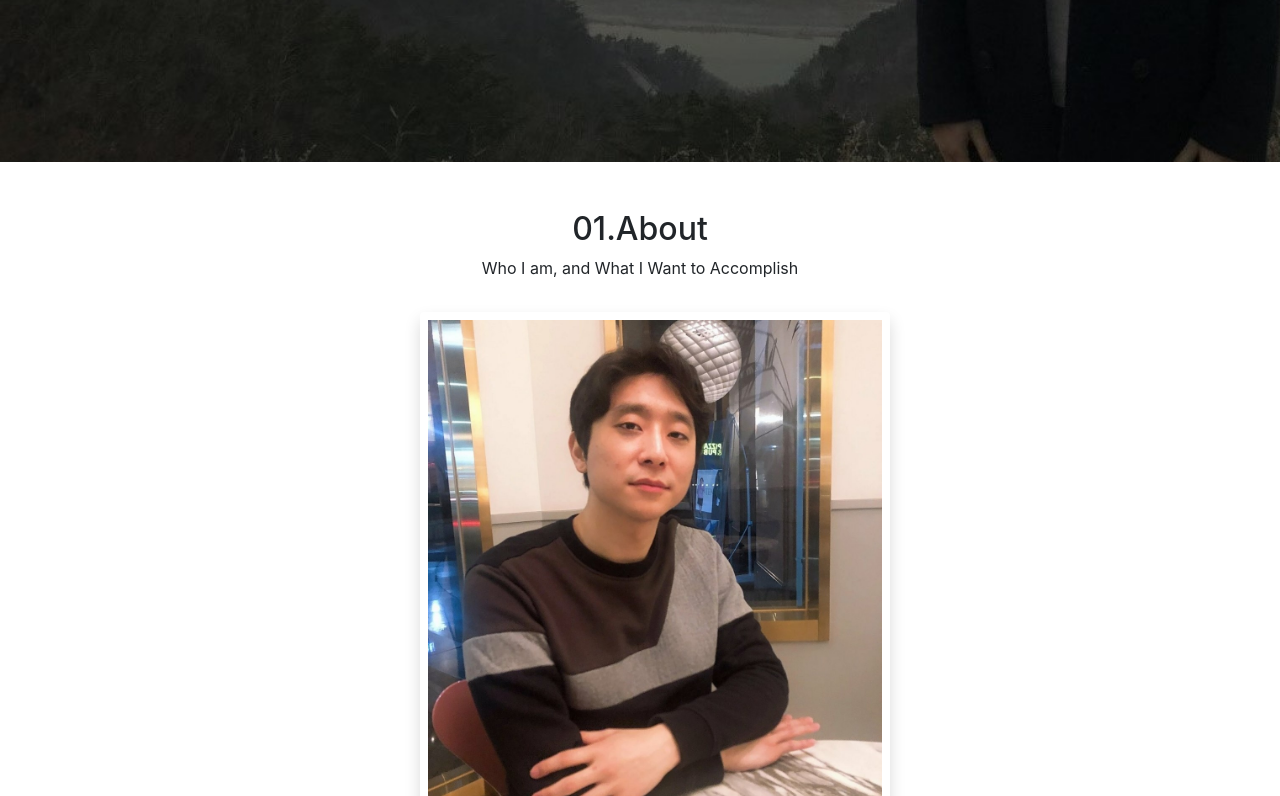
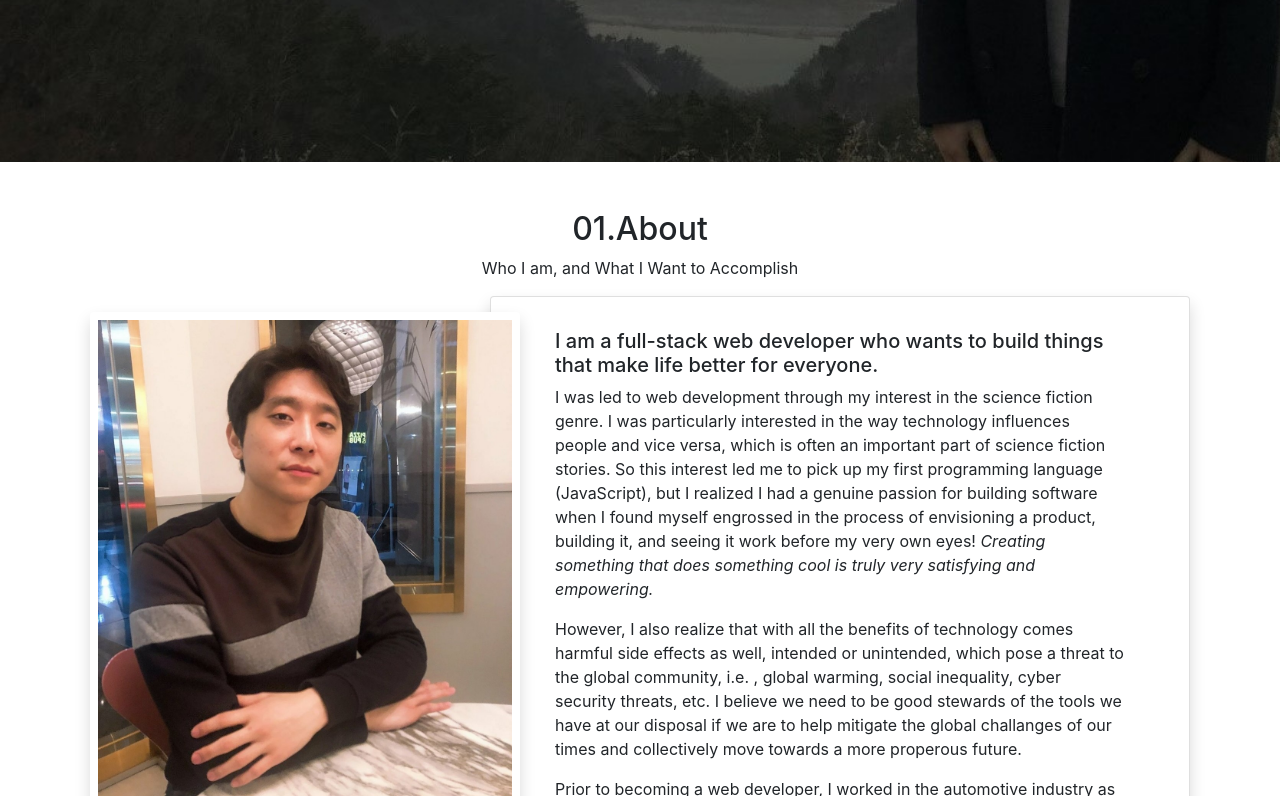
Before and after one commit to stephwuh/profile-page, a React (Create React App) app: page / in a window 1280 px wide. Shown: the part 638-1434 px from the top of the page. Built offline with nearby package versions, Linux system fonts and the light colour scheme.

Commit message:
about page layout revised

```diff
--- a/src/App.css
+++ b/src/App.css
@@ -52,7 +52,7 @@
   position: relative;
   left: 15px;
   z-index: 1;
-  width: 470px;
+  width: 430px;
 
 }
 
@@ -64,7 +64,7 @@
   right: 15px;
 }
 
-@media only screen and (max-width: 1399px) {
+@media only screen and (max-width: 1199px) {
   .aboutCard {
     position:static;
     margin-left: 30px !important;
```
